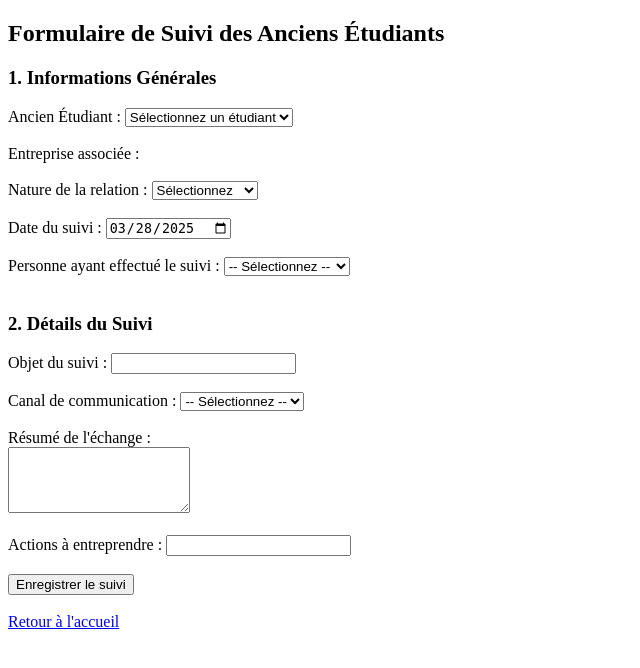
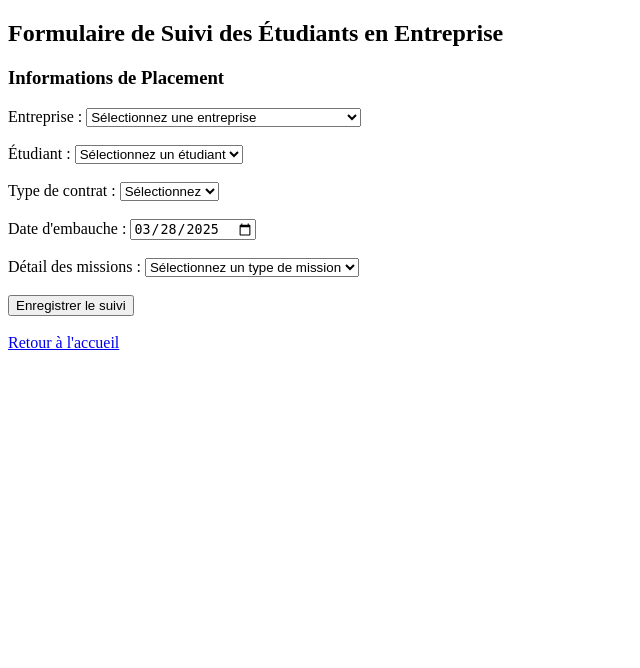
Before and after one commit to bomtouinn/app-3, a Flask app: page /suivi in a window 1280 px wide. Shown: the top 668 px of the page, without its empty margins (0-640 px from the left). Run offline with Flask 3, Linux system fonts and the light colour scheme.

Commit message:
Ajustement du formulaire de suivi.

```diff
--- a/app.py
+++ b/app.py
@@ -70,8 +70,7 @@ def charger_suivi():
 def sauvegarder_suivi():
     with open(SUIVI_CSV, mode='w', newline='', encoding='utf-8') as file:
         fieldnames = [
-            'etudiant', 'entreprise_associee', 'nature_relation',
-            'date_suivi', 'suivi_par', 'objet_suivi', 'canal', 'resume', 'actions'
+            'entreprise', 'etudiant', 'type_contrat', 'date_embauche', 'detail_missions'
         ]
         writer = csv.DictWriter(file, fieldnames=fieldnames)
         writer.writeheader()
@@ -87,37 +86,19 @@ def sauvegarder_suivi():
 @app.route('/suivi', methods=['GET', 'POST'])
 def suivi():
     if request.method == 'POST':
+        entreprise = request.form.get('entreprise', '')
         etudiant = request.form.get('etudiant', '')
-
-        # Récupérer l'entreprise associée à partir du formulaire caché
-        entreprise_associee = request.form.get('entreprise_associee', '')
-
-        # Si aucune entreprise n'est fournie dans le formulaire, la récupérer depuis les données de l'étudiant
-        if not entreprise_associee:
-            etudiants = dictionnaire_global.get_etudiants()
-            if etudiant in etudiants and etudiants[etudiant]['entreprise']:
-                entreprise_associee = etudiants[etudiant]['entreprise']
-
-        nature_relation = request.form.get('nature_relation', '')
-        date_suivi = request.form.get('date_suivi')
-        suivi_par = request.form.get('suivi_par')
-        objet_suivi = request.form.get('objet_suivi')
-        canal = request.form.get('canal')
-        resume = request.form.get('resume')
-        actions = request.form.get('actions')
+        type_contrat = request.form.get('type_contrat', '')
+        date_embauche = request.form.get('date_embauche', '')
+        detail_missions = request.form.get('detail_missions', '')
 
         suivi_entry = {
+            'entreprise': entreprise,
             'etudiant': etudiant,
-            'entreprise_associee': entreprise_associee,
-            'nature_relation': nature_relation,
-            'date_suivi': date_suivi,
-            'suivi_par': suivi_par,
-            'objet_suivi': objet_suivi,
-            'canal': canal,
-            'resume': resume,
-            'actions': actions
+            'type_contrat': type_contrat,
+            'date_embauche': date_embauche,
+            'detail_missions': detail_missions
         }
-        # Assurez-vous que seulement les champs nécessaires sont présents
         suivi_data.append(suivi_entry)
         sauvegarder_suivi()
         return redirect(url_for('liste_suivi'))
--- a/suivi.csv
+++ b/suivi.csv
@@ -1,2 +1,6 @@
-etudiant,entreprise_associee,nature_relation,date_suivi,suivi_par,objet_suivi,canal,resume,actions
-Brioul,Espace Learning Pro,alternant,2025-03-26,Vincent Vanneste,Rupture de contrat,telephone,"Ludovic est, je cite : ""un connard"".",Termination du contrat
+entreprise,etudiant,type_contrat,date_embauche,detail_missions
+,Brioul,,,
+Opale Web,Brioul,stage,2025-03-26,lkjfe
+Opale Web,Bouin,stage,2025-03-26,developpeur web
+Espace Learning Pro,Bouin,stage,2025-03-28,developpeur web
+Théâtre La Barcarolle,Outerryck,stage,2025-03-28,graphiste
--- a/templates/form_suivi.html
+++ b/templates/form_suivi.html
@@ -6,56 +6,34 @@
     <title>Formulaire de Suivi</title>
     <script>
         document.addEventListener('DOMContentLoaded', function() {
-            const etudiantSelect = document.getElementById('etudiant');
-            const entrepriseDisplay = document.getElementById('entreprise_display');
-            const entrepriseInput = document.getElementById('entreprise_associee');
-            const dateInput = document.getElementById('date_suivi');
-
-            // Préremplir la date avec la date du jour
+            // Préremplir la date du jour
+            const dateInput = document.getElementById('date_embauche');
             const aujourdhui = new Date();
             const year = aujourdhui.getFullYear();
             const month = String(aujourdhui.getMonth() + 1).padStart(2, '0');
             const day = String(aujourdhui.getDate()).padStart(2, '0');
             const dateStr = `${year}-${month}-${day}`;
             dateInput.value = dateStr;
-
-            // Données des étudiants avec leurs entreprises
-            const etudiantEntreprises = {
-                {% for nom, infos in etudiants.items() %}
-                "{{ nom }}": "{{ infos.entreprise }}",
-                {% endfor %}
-            };
-
-            // Mettre à jour l'entreprise quand l'étudiant change
-            etudiantSelect.addEventListener('change', function() {
-                const selectedEtudiant = etudiantSelect.value;
-                if (selectedEtudiant) {
-                    const entreprise = etudiantEntreprises[selectedEtudiant];
-                    if (entreprise) {
-                        entrepriseDisplay.textContent = entreprise;
-                        entrepriseInput.value = entreprise;
-                    } else {
-                        entrepriseDisplay.textContent = "Aucune entreprise associée";
-                        entrepriseInput.value = "";
-                    }
-                } else {
-                    entrepriseDisplay.textContent = "";
-                    entrepriseInput.value = "";
-                }
-            });
         });
     </script>
 </head>
 <body>
 
-    <h2>Formulaire de Suivi des Anciens Étudiants</h2>
+    <h2>Formulaire de Suivi des Étudiants en Entreprise</h2>
 
     <form action="#" method="post">
 
-        <!-- 1. Informations Générales -->
-        <h3>1. Informations Générales</h3>
+        <h3>Informations de Placement</h3>
 
-        <label for="etudiant">Ancien Étudiant :</label>
+        <label for="entreprise">Entreprise :</label>
+        <select id="entreprise" name="entreprise" required>
+            <option value="">Sélectionnez une entreprise</option>
+            {% for nom, infos in entreprises.items() %}
+            <option value="{{ nom }}">{{ nom }}</option>
+            {% endfor %}
+        </select><br><br>
+
+        <label for="etudiant">Étudiant :</label>
         <select id="etudiant" name="etudiant" required>
             <option value="">Sélectionnez un étudiant</option>
             {% for nom, infos in etudiants.items() %}
@@ -63,62 +41,27 @@
             {% endfor %}
         </select><br><br>
 
-        <!-- Entreprise associée (affichage seulement) -->
-        <label>Entreprise associée :</label>
-        <span id="entreprise_display"></span>
-        <input type="hidden" id="entreprise_associee" name="entreprise_associee">
-        <br><br>
-
-        <!-- Nature de la relation -->
-        <label for="nature_relation">Nature de la relation :</label>
-        <select id="nature_relation" name="nature_relation">
+        <label for="type_contrat">Type de contrat :</label>
+        <select id="type_contrat" name="type_contrat" required>
             <option value="">Sélectionnez</option>
-            <option value="stagiaire">Stagiaire</option>
-            <option value="salarie">Salarié</option>
-            <option value="ancien_salarie">Ancien salarié</option>
-            <option value="alternant">Alternant</option>
-            <option value="freelance">Freelance</option>
-            <option value="autre">Autre</option>
+            <option value="stage">Stage</option>
+            <option value="alternance">Alternance</option>
         </select>
         <br><br>
 
-        <label for="date_suivi">Date du suivi :</label>
-        <input type="date" id="date_suivi" name="date_suivi" required>
+        <label for="date_embauche">Date d'embauche :</label>
+        <input type="date" id="date_embauche" name="date_embauche" required>
         <br><br>
 
-        <label for="suivi_par">Personne ayant effectué le suivi :</label>
-        <select id="suivi_par" name="suivi_par" required>
-            <option value="">-- Sélectionnez --</option>
-            <option value="Vincent Vanneste">Vincent Vanneste</option>
-            <option value="Sophie Deleglise">Sophie Deleglise</option>
-            <option value="Guillaume Caffier">Guillaume Caffier</option>
+        <label for="detail_missions">Détail des missions :</label>
+        <select id="detail_missions" name="detail_missions" required>
+            <option value="">Sélectionnez un type de mission</option>
+            <option value="web design">Web Design</option>
+            <option value="chargé de communication">Chargé de communication</option>
+            <option value="developpeur web">Développeur Web</option>
+            <option value="graphiste">Graphiste</option>
+            <option value="community management">Community Management</option>
         </select>
-        <br><br>
-
-        <!-- 2. Détails du Suivi -->
-        <h3>2. Détails du Suivi</h3>
-
-        <label for="objet_suivi">Objet du suivi :</label>
-        <input type="text" id="objet_suivi" name="objet_suivi" required>
-        <br><br>
-
-        <label for="canal">Canal de communication :</label>
-        <select id="canal" name="canal" required>
-            <option value="">-- Sélectionnez --</option>
-            <option value="email">Email</option>
-            <option value="telephone">Téléphone</option>
-            <option value="visite">Visite</option>
-            <option value="reunion">Réunion</option>
-            <option value="autre">Autre</option>
-        </select>
-        <br><br>
-
-        <label for="resume">Résumé de l'échange :</label><br>
-        <textarea id="resume" name="resume" rows="4" required></textarea>
-        <br><br>
-
-        <label for="actions">Actions à entreprendre :</label>
-        <input type="text" id="actions" name="actions">
         <br><br>
 
         <button type="submit">Enregistrer le suivi</button>
```
Also changed, not shown: templates/liste_suivi.html (+9 -17 lines).
